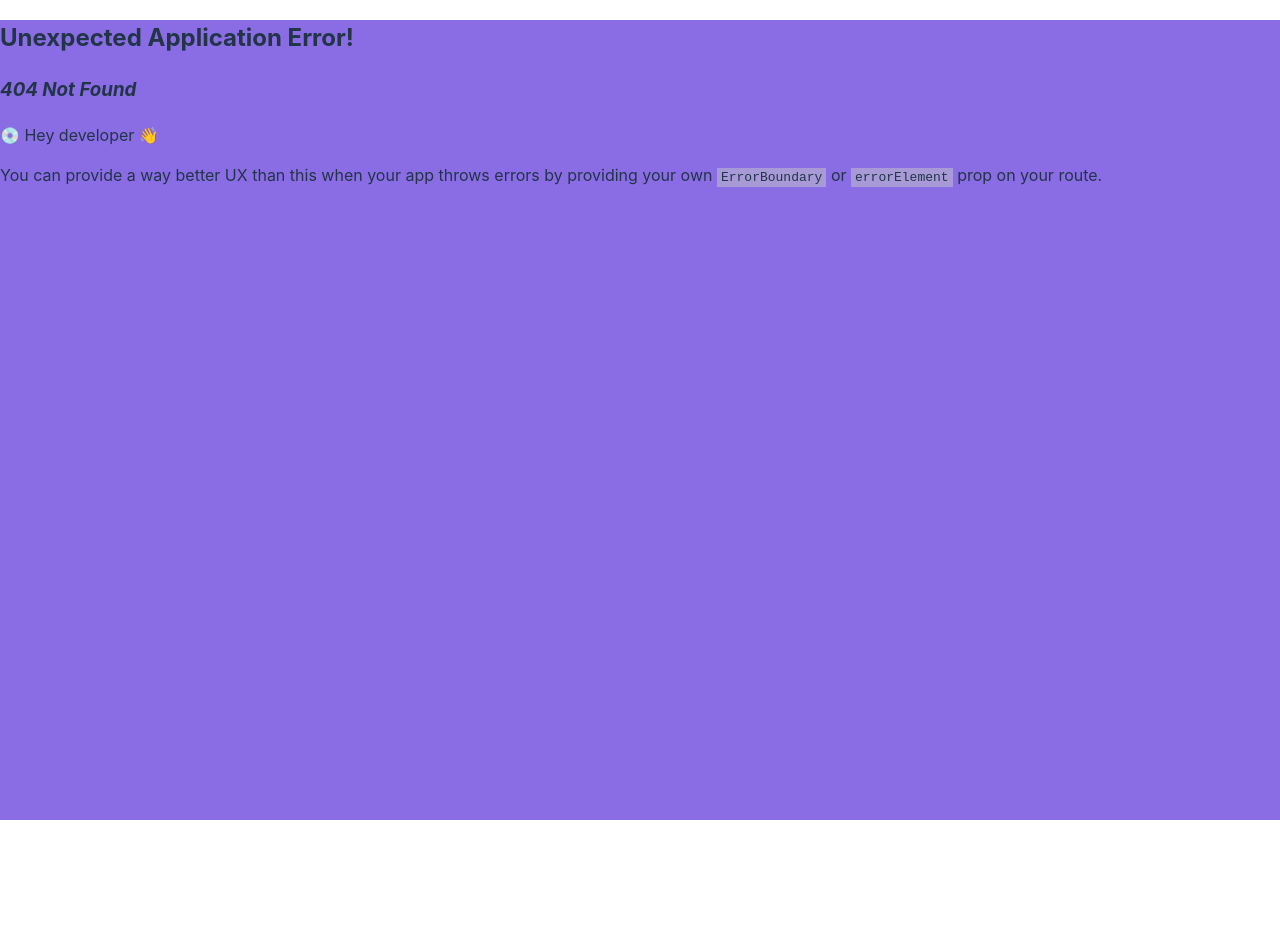
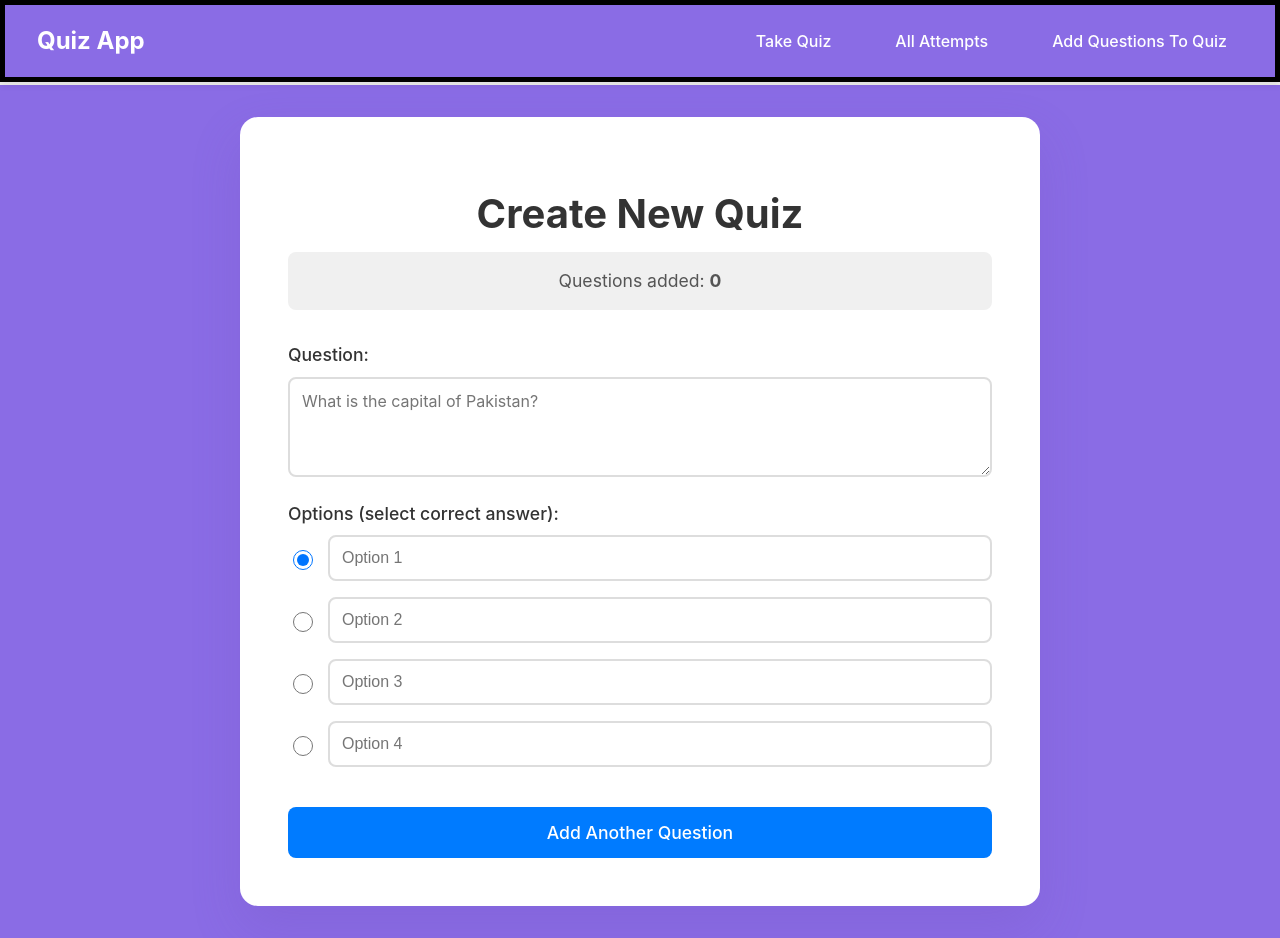
Before and after one commit to mabdullahi7780/quiz-app, a React (Vite) app: page /add-quiz in a window 1280 px wide. Before the commit this address had no page. Before the commit the page ends 820 px from the top, so only its background shows below. Built offline with nearby package versions, Linux system fonts and the light colour scheme.

Commit message:
Added the quiz option without the name thing

```diff
--- a/src/App.jsx
+++ b/src/App.jsx
@@ -3,6 +3,7 @@ import Navbar from "./components/Navbar/Navbar";
 import TakeQuiz from "./pages/TakeQuiz";
 import ShowAllResults from "./pages/ShowAllResults";
 import { Children } from "react";
+import AddQuiz from "./pages/AddQuiz";
 
 function App() {
  const router = createBrowserRouter([
@@ -18,6 +19,10 @@ function App() {
           path: "results",
           element: <ShowAllResults />,
         },
+        {
+          path: "add-quiz",
+          element: <AddQuiz/>,
+        },
       ],
     },
   ]);
--- a/src/components/Navbar/Navbar.jsx
+++ b/src/components/Navbar/Navbar.jsx
@@ -10,6 +10,7 @@ function Navbar() {
           <div className="navbar-links">
             <Link to="/" className="navbar-link">Take Quiz</Link>
             <Link to="/results" className="navbar-link">All Attempts</Link>
+            <Link to="/add-quiz" className="navbar-link">Add Questions To Quiz</Link>
           </div>
         </div>
       </nav>
--- a/src/components/Questions/QuestionPage.css
+++ b/src/components/Questions/QuestionPage.css
@@ -5,7 +5,7 @@
     align-items: center;
     justify-content: center;
     padding: 2rem;
-    background-color: #8a6ce5;
+    background-color: #f0f0f0;
 }
 
 .question-container {
--- a/src/components/Welcome/WelcomePage.css
+++ b/src/components/Welcome/WelcomePage.css
@@ -3,7 +3,7 @@ body {
     padding: 0;
     height: 100vh;
     width: 100vw;
-    background-color: #8a6ce5;
+    background-color: #f0f0f0;
     font-family: -apple-system, BlinkMacSystemFont, 'Segoe UI', Roboto, 'Helvetica Neue', Arial, sans-serif;
     overflow: hidden;
 }
--- a/src/data/questions.js
+++ b/src/data/questions.js
@@ -25,3 +25,28 @@ export const questionBank = [
         correctIdx: 2,
     },
 ];
+
+
+// Now I am thinking ke jo data form se aye ga usa mein save ker loon ga in the struct and then will just map over all questions
+//  in the addQuiz function to store the data. aakhir mein us data ko mein quizQuestionBank mein daal doon ga
+
+const quizQuestionBank = [questionBank];
+const question_struct = {
+    question: "",
+    choices: [],
+    correctIdx: -1,
+}
+let whole_quiz = []
+
+export const addQuiz = (quiz) => {
+    quiz.map((question) => {
+        whole_quiz.push(question);
+    })
+
+    quizQuestionBank.push(whole_quiz);
+    whole_quiz = []
+    console.log(quizQuestionBank);
+}
+
+
+// Now add a way to take in the name of the quiz and display it on the main page too
--- /dev/null
+++ b/src/pages/AddQuiz.css
@@ -0,0 +1,151 @@
+.add-quiz-wrapper {
+  min-height: calc(100vh - 70px);
+  width: 100%;
+  display: flex;
+  align-items: center;
+  justify-content: center;
+  padding: 2rem;
+  background-color: #8a6ce5;
+}
+
+.add-quiz-container {
+  width: 90%;
+  max-width: 800px;
+  padding: 3rem;
+  background-color: white;
+  border-radius: 18px;
+  box-shadow: 0 22px 50px rgba(108, 76, 179, 0.2);
+}
+
+.add-quiz-container h1 {
+  text-align: center;
+  color: #333;
+  margin-bottom: 1rem;
+  font-size: 2.5rem;
+}
+
+.quiz-progress {
+  text-align: center;
+  margin-bottom: 2rem;
+  padding: 1rem;
+  background-color: #f0f0f0;
+  border-radius: 8px;
+}
+
+.quiz-progress p {
+  margin: 0;
+  color: #555;
+  font-size: 1.1rem;
+}
+
+.question-form {
+  display: flex;
+  flex-direction: column;
+  gap: 1.5rem;
+}
+
+.form-group {
+  display: flex;
+  flex-direction: column;
+}
+
+.form-group label {
+  font-size: 1.1rem;
+  color: #333;
+  margin-bottom: 0.5rem;
+  font-weight: 500;
+}
+
+.form-group textarea {
+  padding: 0.75rem;
+  font-size: 1rem;
+  border: 2px solid #ddd;
+  border-radius: 8px;
+  transition: border-color 0.3s ease;
+  min-height: 100px;
+  resize: vertical;
+  font-family: inherit;
+}
+
+.form-group textarea:focus {
+  outline: none;
+  border-color: #6f45ff;
+}
+
+.options-group {
+  display: flex;
+  flex-direction: column;
+  gap: 1rem;
+}
+
+.option-input {
+  display: flex;
+  align-items: center;
+  gap: 0.75rem;
+}
+
+.option-input input[type="radio"] {
+  width: 20px;
+  height: 20px;
+  cursor: pointer;
+}
+
+.option-input input[type="text"] {
+  flex: 1;
+  padding: 0.75rem;
+  font-size: 1rem;
+  border: 2px solid #ddd;
+  border-radius: 8px;
+  transition: border-color 0.3s ease;
+}
+
+.option-input input[type="text"]:focus {
+  outline: none;
+  border-color: #6f45ff;
+}
+
+.submit-button {
+  background-color: #007bff;
+  color: white;
+  border: none;
+  padding: 15px 30px;
+  font-size: 1.1rem;
+  border-radius: 8px;
+  cursor: pointer;
+  transition: background-color 0.3s ease, transform 0.2s ease;
+  margin-top: 1rem;
+}
+
+.submit-button:hover {
+  background-color: #0056b3;
+  transform: translateY(-1px);
+}
+
+.finish-button {
+  width: 100%;
+  background-color: #28a745;
+  color: white;
+  border: none;
+  padding: 18px 30px;
+  font-size: 1.2rem;
+  font-weight: 600;
+  border-radius: 8px;
+  cursor: pointer;
+  transition: background-color 0.3s ease, transform 0.2s ease;
+  margin-top: 2rem;
+}
+
+.finish-button:hover {
+  background-color: #218838;
+  transform: translateY(-1px);
+}
+
+@media (max-width: 768px) {
+  .add-quiz-container {
+    padding: 2rem 1.5rem;
+  }
+
+  .add-quiz-container h1 {
+    font-size: 2rem;
+  }
+}
--- /dev/null
+++ b/src/pages/AddQuiz.jsx
@@ -0,0 +1,135 @@
+import { useState } from "react";
+import { addQuiz } from "../data/questions";
+import "./AddQuiz.css";
+
+function AddQuiz() {
+  const [question, setQuestion] = useState({
+    question_text: "",
+    option_1: "",
+    option_2: "",
+    option_3: "",
+    option_4: "",
+    correctIdx: 0,
+  });
+
+  const [quiz, setQuiz] = useState([]);
+
+  const handle_changes = (e) => {
+    const { name, value, type } = e.target;
+
+    if (type === "radio") {
+      setQuestion({
+        ...question,
+        correctIdx: parseInt(value),
+      });
+    } else {
+      setQuestion({
+        ...question,
+        [name]: value,
+      });
+    }
+  };
+
+  const add_question = (e) => {
+    e.preventDefault();
+
+    // Create proper question object
+    const newQuestion = {
+      question: question.question_text,
+      choices: [
+        question.option_1,
+        question.option_2,
+        question.option_3,
+        question.option_4,
+      ],
+      correctIdx: question.correctIdx,
+    };
+
+    setQuiz([...quiz, newQuestion]);
+
+    // Reset form
+    setQuestion({
+      question_text: "",
+      option_1: "",
+      option_2: "",
+      option_3: "",
+      option_4: "",
+      correctIdx: 0,
+    });
+
+    alert(`Question ${quiz.length + 1} added! Total questions: ${quiz.length + 1}`);
+  };
+
+  const finishQuiz = () => {
+    if (quiz.length === 0) {
+      alert("Please add at least one question before finishing!");
+      return;
+    }
+
+    addQuiz(quiz);
+    alert(`Quiz published with ${quiz.length} questions!`);
+    setQuiz([]);
+  };
+
+  return (
+    <div className="add-quiz-wrapper">
+      <div className="add-quiz-container">
+        <h1>Create New Quiz</h1>
+
+        <div className="quiz-progress">
+          <p>Questions added: <strong>{quiz.length}</strong></p>
+        </div>
+
+        <form onSubmit={add_question} className="question-form">
+          <div className="form-group">
+            <label htmlFor="question_text">Question:</label>
+            <textarea
+              name="question_text"
+              value={question.question_text}
+              placeholder="What is the capital of Pakistan?"
+              onChange={handle_changes}
+              required
+            />
+          </div>
+
+          <div className="form-group">
+            <label>Options (select correct answer):</label>
+            <div className="options-group">
+              {[1, 2, 3, 4].map((num) => (
+                <div key={num} className="option-input">
+                  <input
+                    type="radio"
+                    name="correctIdx"
+                    value={num - 1}
+                    checked={question.correctIdx === num - 1}
+                    onChange={handle_changes}
+                  />
+                  <input
+                    type="text"
+                    name={`option_${num}`}
+                    value={question[`option_${num}`]}
+                    placeholder={`Option ${num}`}
+                    onChange={handle_changes}
+                    required
+                  />
+                </div>
+              ))}
+            </div>
+          </div>
+
+          <button type="submit" className="submit-button">
+            Add Another Question
+          </button>
+        </form>
+
+        {quiz.length > 0 && (
+          <button onClick={finishQuiz} className="finish-button">
+            Finish Quiz ({quiz.length} questions)
+          </button>
+        )}
+      </div>
+    </div>
+  );
+}
+
+export default AddQuiz;
```
Also changed, not shown: src/data/storage.js (+0 -88 lines).
